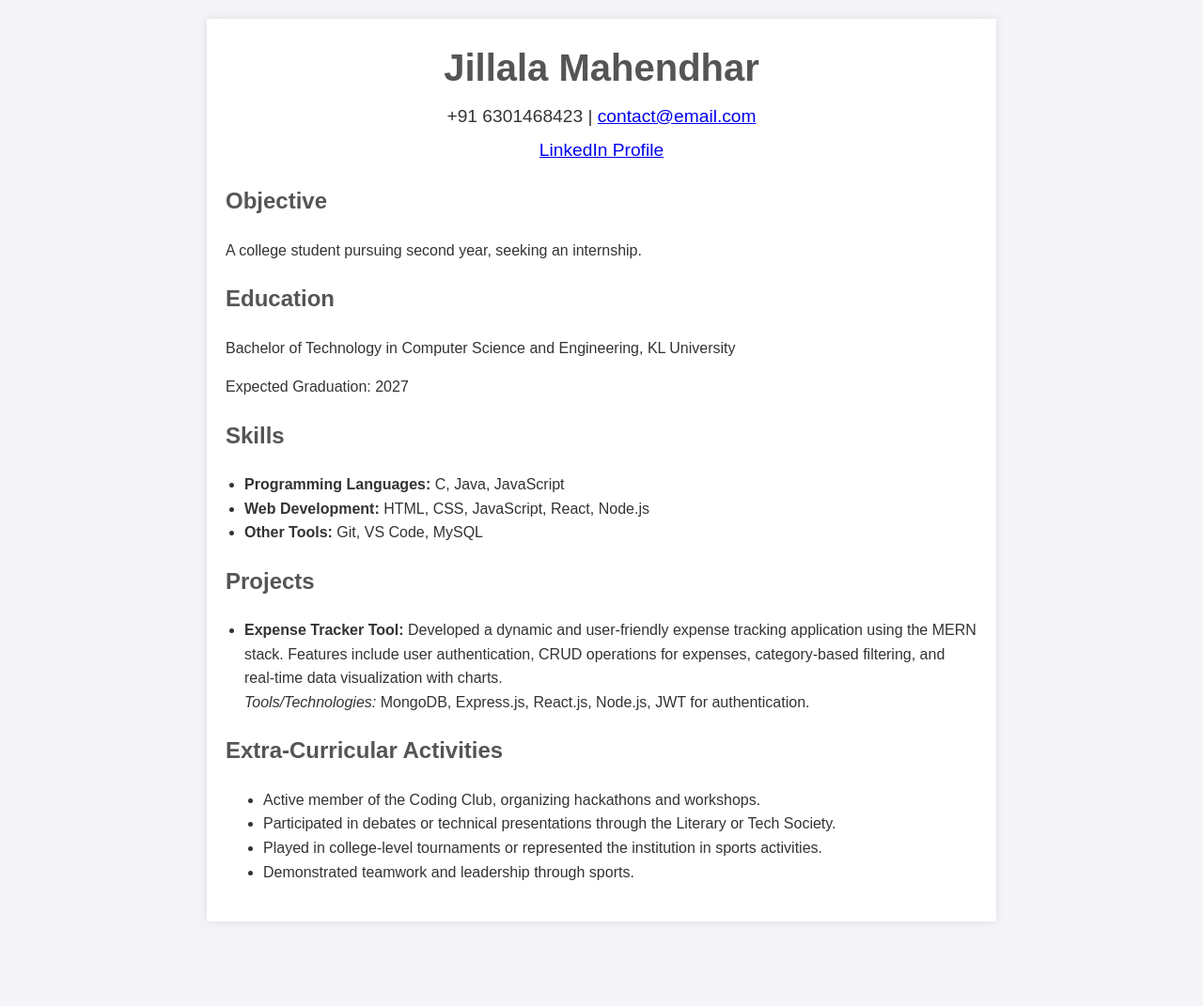
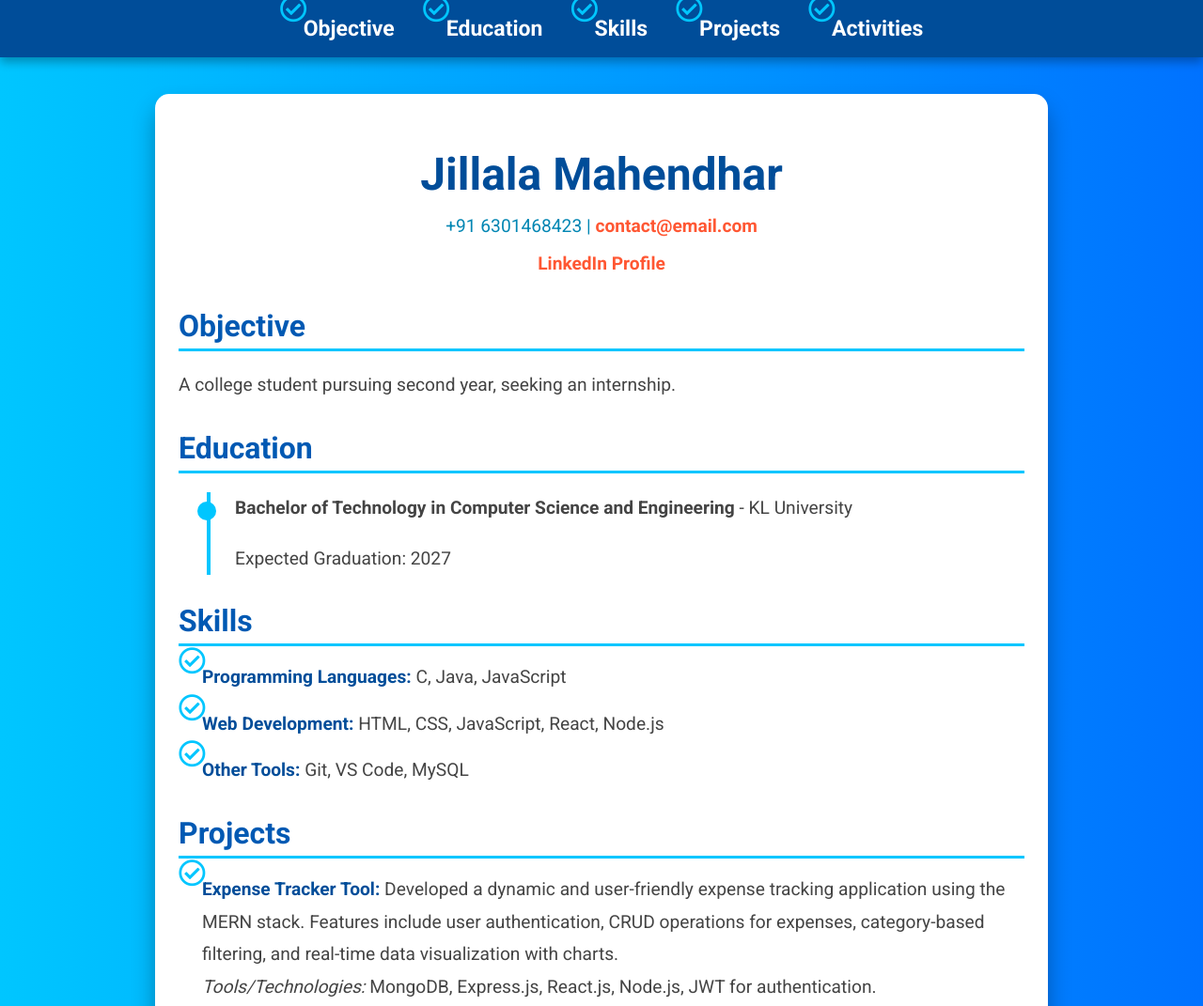
Before and after one commit to mahendharjillala/git_project, a plain HTML site: page index.html in a window 1280 px wide. Shown: the top 1071 px of the page at 94% size. Before the commit the page ends 1001 px from the top, so only its background shows below. Drawn offline with Linux system fonts and the light colour scheme.

Commit message:
Update index.html

```diff
--- a/index.html
+++ b/index.html
@@ -5,52 +5,168 @@
     <meta name="viewport" content="width=device-width, initial-scale=1.0">
     <title>Mahendhar Jillala's Resume</title>
     <style>
+        @import url('https://fonts.googleapis.com/css2?family=Roboto:wght@300;400;700&display=swap');
+        @import url('https://cdnjs.cloudflare.com/ajax/libs/font-awesome/5.15.4/css/all.min.css');
+
         body {
-            font-family: Arial, sans-serif;
+            font-family: 'Roboto', sans-serif;
             margin: 0;
             padding: 0;
-            line-height: 1.6;
-            background-color: #f4f4f9;
+            background: linear-gradient(to right, #00c6ff, #0072ff);
             color: #333;
+            scroll-behavior: smooth;
+        }
+        nav {
+            position: fixed;
+            top: 0;
+            width: 100%;
+            background: #004d99;
+            padding: 10px 0;
+            box-shadow: 0 5px 10px rgba(0, 0, 0, 0.3);
+            z-index: 1000;
+        }
+        nav ul {
+            list-style: none;
+            display: flex;
+            justify-content: center;
+            margin: 0;
+            padding: 0;
+        }
+        nav ul li {
+            margin: 0 15px;
+        }
+        nav ul li a {
+            color: #fff;
+            text-decoration: none;
+            font-size: 1.2em;
+            font-weight: bold;
+            transition: color 0.3s;
+        }
+        nav ul li a:hover {
+            color: #00c6ff;
         }
         .container {
-            max-width: 800px;
-            margin: 20px auto;
+            max-width: 900px;
+            margin: 100px auto 30px;
             background: #fff;
-            padding: 20px;
-            box-shadow: 0 0 10px rgba(0, 0, 0, 0.1);
+            padding: 25px;
+            box-shadow: 0 15px 25px rgba(0, 0, 0, 0.3);
+            border-radius: 15px;
+            transition: transform 0.3s ease, box-shadow 0.3s ease;
         }
-        h1, h2, h3 {
-            color: #555;
+        .container:hover {
+            transform: scale(1.03);
+            box-shadow: 0 20px 30px rgba(0, 0, 0, 0.4);
+        }
+        h1 {
+            font-size: 3em;
+            color: #004d99;
+            text-align: center;
+            margin-bottom: 10px;
+        }
+        h2 {
+            font-size: 2em;
+            color: #0059b3;
+            border-bottom: 3px solid #00c6ff;
+            padding-bottom: 5px;
+            margin-bottom: 15px;
+        }
+        p, li {
+            font-size: 1.2em;
+            line-height: 1.8;
+            color: #444;
         }
         .header {
             text-align: center;
-        }
-        .header h1 {
-            margin: 0;
-            font-size: 2.5em;
+            margin-bottom: 30px;
         }
         .header p {
             margin: 5px 0;
             font-size: 1.2em;
+            color: #0086b3;
         }
-        section {
-            margin-bottom: 20px;
+        .header a {
+            color: #ff5733;
+            text-decoration: none;
+            font-weight: bold;
         }
-        .skills ul, .projects ul {
-            list-style-type: disc;
-            padding-left: 20px;
+        .header a:hover {
+            text-decoration: underline;
         }
-        .contact a {
-            color: #0066cc;
-            text-decoration: none;
+        ul {
+            list-style: none;
+            padding-left: 0;
         }
-        .contact a:hover {
-            text-decoration: underline;
+        ul li {
+            margin-bottom: 15px;
+            position: relative;
+            padding-left: 25px;
+        }
+        ul li:before {
+            content: '\f058';
+            font-family: 'Font Awesome 5 Free';
+            position: absolute;
+            left: 0;
+            color: #00c6ff;
+            font-size: 1.5em;
+            line-height: 0;
+        }
+        .skills ul li strong, .projects ul li strong {
+            color: #004d99;
+        }
+        .timeline {
+            position: relative;
+            margin: 20px 0;
+        }
+        .timeline:before {
+            content: '';
+            position: absolute;
+            width: 4px;
+            background: #00c6ff;
+            top: 0;
+            bottom: 0;
+            left: 30px;
+        }
+        .timeline-item {
+            margin: 20px 0;
+            padding-left: 60px;
+            position: relative;
+        }
+        .timeline-item:before {
+            content: '';
+            position: absolute;
+            width: 20px;
+            height: 20px;
+            background: #00c6ff;
+            border-radius: 50%;
+            left: 20px;
+            top: 10px;
+        }
+        .container section {
+            margin-bottom: 30px;
+        }
+        .footer {
+            text-align: center;
+            margin-top: 20px;
+            font-size: 1em;
+            color: #7f8c8d;
+        }
+        .footer:hover {
+            color: #004d99;
         }
     </style>
 </head>
 <body>
+    <nav>
+        <ul>
+            <li><a href="#objective">Objective</a></li>
+            <li><a href="#education">Education</a></li>
+            <li><a href="#skills">Skills</a></li>
+            <li><a href="#projects">Projects</a></li>
+            <li><a href="#activities">Activities</a></li>
+        </ul>
+    </nav>
+
     <div class="container">
         <div class="header">
             <h1>Jillala Mahendhar</h1>
@@ -58,18 +174,22 @@
             <p><a href="https://www.linkedin.com/in/mahendhar-jillala-4107802a7/">LinkedIn Profile</a></p>
         </div>
 
-        <section>
+        <section id="objective">
             <h2>Objective</h2>
             <p>A college student pursuing second year, seeking an internship.</p>
         </section>
 
-        <section>
+        <section id="education">
             <h2>Education</h2>
-            <p>Bachelor of Technology in Computer Science and Engineering, KL University</p>
-            <p>Expected Graduation: 2027</p>
+            <div class="timeline">
+                <div class="timeline-item">
+                    <p><strong>Bachelor of Technology in Computer Science and Engineering</strong> - KL University</p>
+                    <p>Expected Graduation: 2027</p>
+                </div>
+            </div>
         </section>
 
-        <section class="skills">
+        <section id="skills" class="skills">
             <h2>Skills</h2>
             <ul>
                 <li><strong>Programming Languages:</strong> C, Java, JavaScript</li>
@@ -78,7 +198,7 @@
             </ul>
         </section>
 
-        <section class="projects">
+        <section id="projects" class="projects">
             <h2>Projects</h2>
             <ul>
                 <li>
@@ -88,7 +208,7 @@
             </ul>
         </section>
 
-        <section>
+        <section id="activities">
             <h2>Extra-Curricular Activities</h2>
             <ul>
                 <li>Active member of the Coding Club, organizing hackathons and workshops.</li>
@@ -98,5 +218,9 @@
             </ul>
         </section>
     </div>
+
+    <div class="footer">
+        &copy; 2025 Jillala Mahendhar. All rights reserved.
+    </div>
 </body>
 </html>
```
